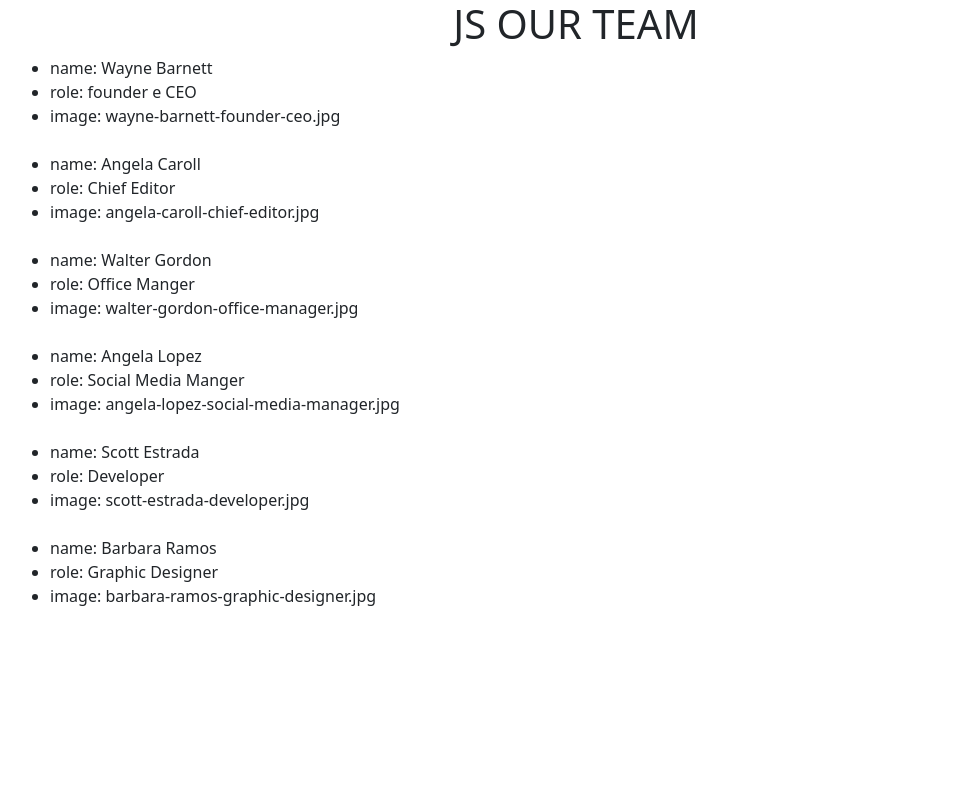
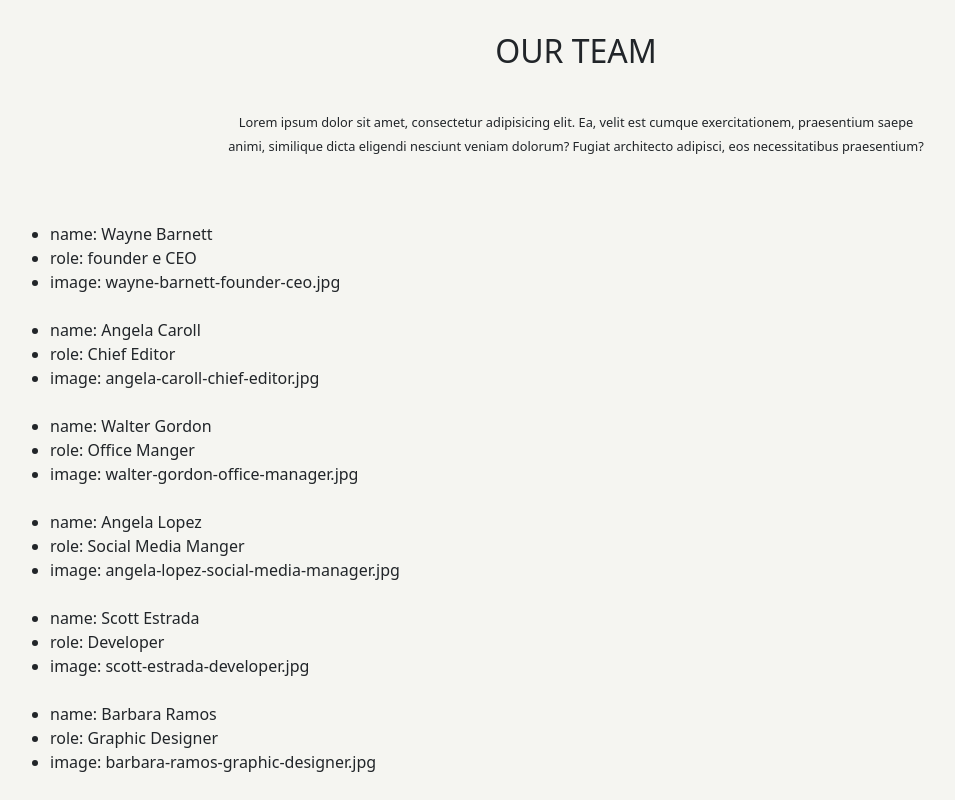
Before and after one commit to mohamed-jebali/js-our-team, a plain HTML site: page index.html in a window 1280 px wide. Shown: the whole page, without its empty margins (64-1019 px from the left). Drawn offline with nearby package versions, Linux system fonts and the light colour scheme.

Commit message:
working on bonus 1

```diff
--- a/index.html
+++ b/index.html
@@ -7,15 +7,23 @@
     <title>JS OUR TEAM</title>
     <!-- BOOTSTRAP VERSION 5.3 -->
     <link rel="stylesheet" href="https://cdn.jsdelivr.net/npm/bootstrap@5.3.0-alpha3/dist/css/bootstrap.min.css">
+    <!-- CSS -->
     <link rel="stylesheet" href="./style/style.css">
+    <!-- GOOGLE FONTS ROBOTO -->
+    <link rel="preconnect" href="https://fonts.googleapis.com">
+    <link rel="preconnect" href="https://fonts.gstatic.com" crossorigin>
+    <link href="https://fonts.googleapis.com/css2?family=Press+Start+2P&display=swap" rel="stylesheet">
 </head>
 <body>
     <div class="container">
         <div class="row">
             <div class="col-12">
-                <h1 class="text-center">
-                    JS OUR TEAM
-                </h1>
+                <h2 class="text-center">
+                    OUR TEAM
+                </h2>
+                <p class="text-lorem text-center">
+                    Lorem ipsum dolor sit amet, consectetur adipisicing elit. Ea, velit est cumque exercitationem, praesentium saepe animi, similique dicta eligendi nesciunt veniam dolorum? Fugiat architecto adipisci, eos necessitatibus praesentium?
+                </p>
                 <ul class="list">
                     <!-- <li>
                        name: "Wayne Barnett",
--- a/js/script.js
+++ b/js/script.js
@@ -102,3 +102,6 @@ for(let i = 0; i < teamMember.length; i++){
     liElement.classList.add("mb-4","li-divider")
     ulElement.appendChild(liElement);
 }
+
+// BONUS 1:
+// Trasformare la stringa foto in una immagine effettiva
--- a/style/style.css
+++ b/style/style.css
@@ -1,6 +1,18 @@
-.list li:nth-child(4){
-    /* list-style-type: none; */
-}
 .li-divider{
     list-style-type: none;
 }
+
+body{
+    background-color: #f5f5f1;
+}
+h2{
+    padding: 2rem 0;
+    font-family: font-family: 'Press Start 2P', cursive;
+}
+p.text-lorem{
+    font-size: 0.8rem;
+    margin: auto;
+    max-width: 700px;
+    margin-bottom: 4rem;
+    line-height: 1.5rem;
+}
```
